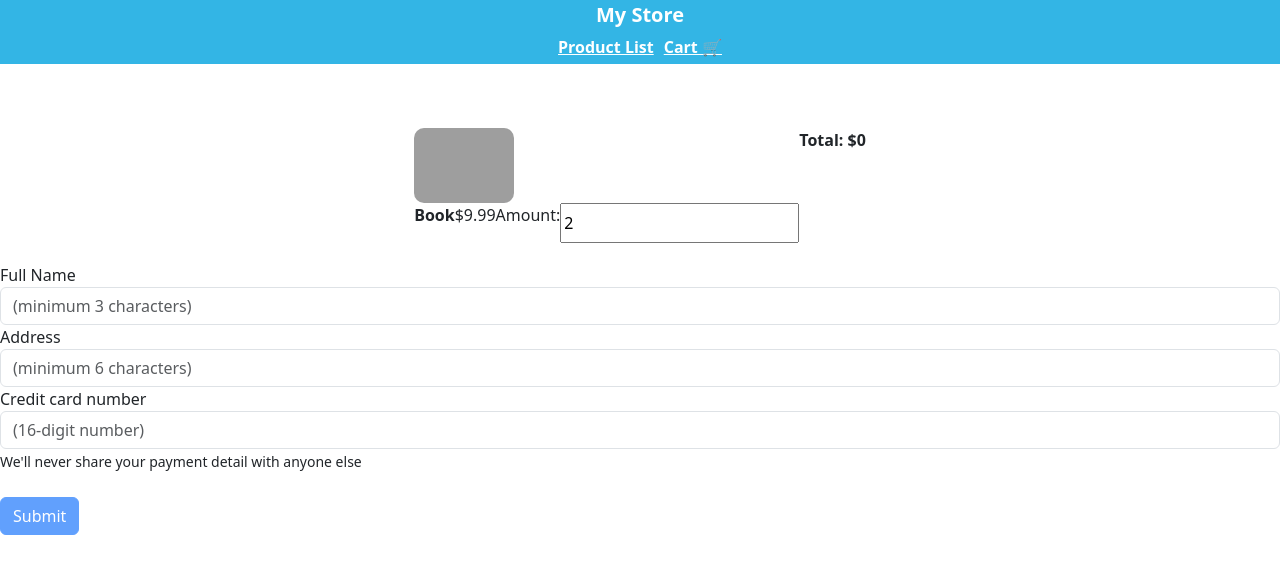
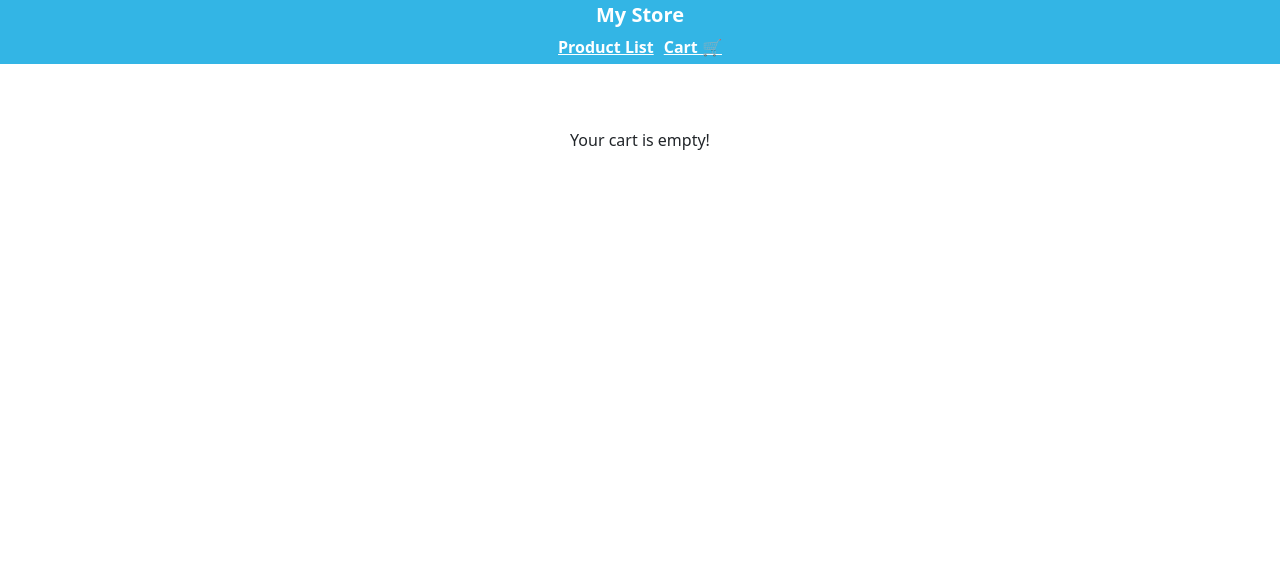
Before and after one commit to go4func/nd0067-cd0294, an Angular app: page /cart in a window 1280 px wide. Shown: the top 574 px of the page. Built offline with nearby package versions, Linux system fonts and the light colour scheme; grey boxes are pictures that could not be loaded.

Commit message:
update: cart

```diff
--- a/src/app/components/cart/cart.component.html
+++ b/src/app/components/cart/cart.component.html
@@ -1,14 +1,32 @@
-<!-- products -->
+<ng-template [ngIf]="cart.length === 0" [ngIfElse]="elseBlock">
+  <div class="empty-cart-message">
+    <p>Your cart is empty!</p>
+  </div>
+</ng-template>
+<ng-template #elseBlock>
   <div class="cart-container">
-  <div *ngFor="let product of cart">
-    <img class="img" src="{{ product.url }}" alt="{{ product.description }}" />
-    <div class="cart-item">
+    <!-- cart items -->
+    <div class="cart-panel">
+      <div class="cart-item" *ngFor="let product of cart">
+        <img
+          class="img"
+          src="{{ product.url }}"
+          alt="{{ product.description }}"
+        />
+        <div class="cart-item-details">
           <p>
             <b>{{ product.name }}</b>
           </p>
           <p>${{ product.price }}</p>
-      <label for="amount">Amount:</label>
-      <input type="text" id="amount" value="{{ product.quantity }}" />
+          <label for="amount" class="form-label">Amount:</label>
+          <input
+            class="number-input"
+            type="text"
+            id="amount"
+            readonly="true"
+            disabled="true"
+            value="{{ product.quantity }}"
+          />
         </div>
       </div>
       <div>
@@ -16,22 +34,11 @@
       </div>
     </div>
 
-<!-- form -->
-<form #form="ngForm" class="form-margin" (ngSubmit)="submitForm()">
-  <!-- <div
-    *ngIf="postTitle.invalid && (postTitle.dirty || postTitle.touched)"
-    class="alert"
-  >
-    <div *ngIf="postTitle.errors?.['required']">
-      Please provide a title for your blog post.
-    </div>
-    <div *ngIf="postTitle.errors?.['minlength']">
-      The title of the blog must contain at least 6 characters.
-    </div>
-  </div> -->
-
+    <!-- submit form -->
+    <div class="form-margin">
+      <form #form="ngForm" (ngSubmit)="submitForm()">
         <div class="form-group">
-    <label for="fullName">Full Name</label>
+          <label for="fullName" class="form-label">Full Name</label>
           <input
             class="form-control"
             type="text"
@@ -45,7 +52,7 @@
           />
         </div>
         <div class="form-group">
-    <label for="address">Address</label>
+          <label for="address" class="form-label">Address</label>
           <input
             class="form-control"
             type="text"
@@ -59,16 +66,20 @@
           />
         </div>
         <div class="form-group">
-    <label for="creditCardNO">Credit card number</label>
+          <label for="creditCardNO" class="form-label"
+            >Credit card number</label
+          >
           <input
             class="form-control"
-      type="number"
+            type="text"
             #creditCardNORef="ngModel"
             [(ngModel)]="creditCardNO"
             id="creditCardNO"
             name="creditCardNO"
             required
             minlength="16"
+            maxlength="16"
+            pattern="[0-9]{16}"
             placeholder="(16-digit number)"
           />
           <small>We'll never share your payment detail with anyone else</small>
@@ -81,3 +92,6 @@
           [disabled]="form.invalid"
         />
       </form>
+    </div>
+  </div>
+</ng-template>
--- a/src/app/components/cart/cart.component.ts
+++ b/src/app/components/cart/cart.component.ts
@@ -13,16 +13,7 @@ import { FormsModule } from '@angular/forms';
   styleUrl: './cart.component.css',
 })
 export class CartComponent {
-  cart: Product[] = [
-    {
-      id: 1,
-      name: 'Book',
-      price: 9.99,
-      url: 'https://images.unsplash.com/photo-1544947950-fa07a98d237f?ixid=MXwxMjA3fDB8MHxwaG90by1wYWdlfHx8fGVufDB8fHw%3D&ixlib=rb-1.2.1&auto=format&fit=crop&w=800&q=80',
-      description: 'You can read it!',
-      quantity: 2,
-    },
-  ];
+  cart: Product[] = [];
   total: number = 0;
   fullName: string = '';
   address: string = '';
```
Also changed, not shown: src/app/components/cart/cart.component.css (line endings or trailing spaces). Lines whose indentation alone changed are shown as unchanged.
